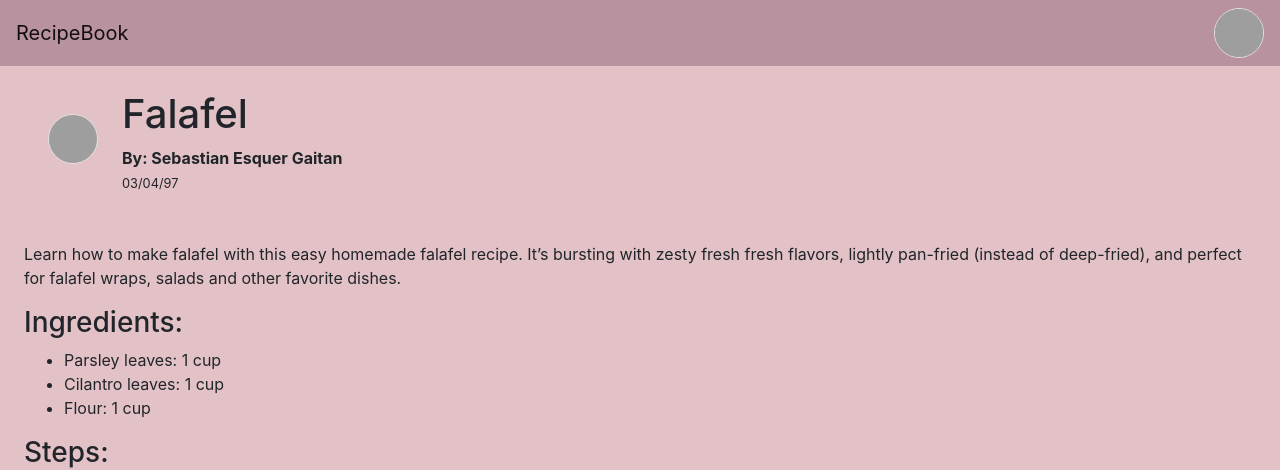
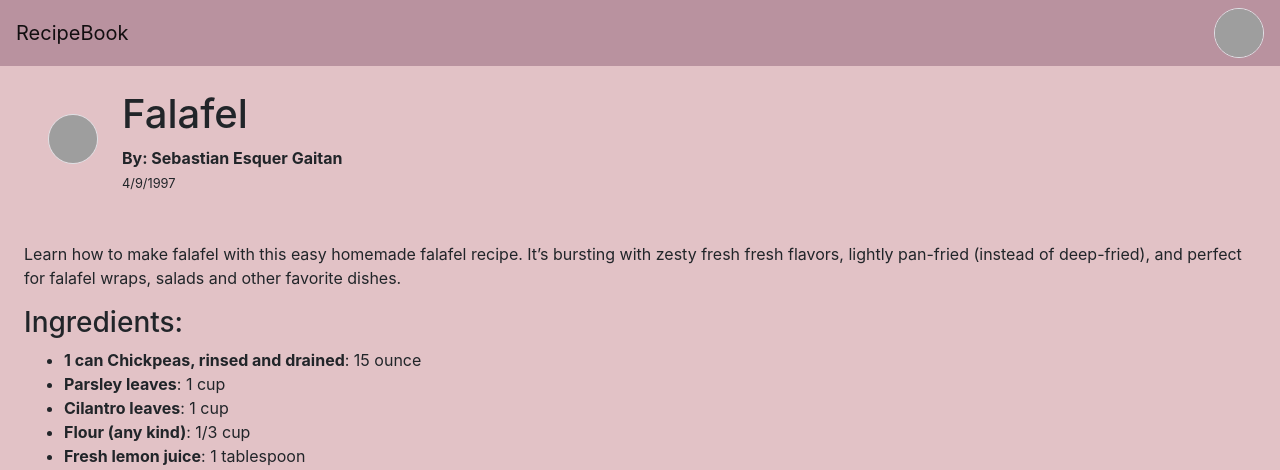
Before and after one commit to eskrr/RecipeBook, a PHP site: page /recipes/show.html in a window 1280 px wide. Shown: the top 470 px of the page. Run offline with PHP 8.4, Linux system fonts and the light colour scheme; grey boxes are pictures that could not be loaded.

Commit message:
Adds recipes show

```diff
--- a/about.html
+++ b/about.html
@@ -7,6 +7,7 @@
 		<script src="https://code.jquery.com/jquery-3.3.1.slim.min.js" integrity="sha384-q8i/X+965DzO0rT7abK41JStQIAqVgRVzpbzo5smXKp4YfRvH+8abtTE1Pi6jizo" crossorigin="anonymous"></script>
 		<script src="https://cdnjs.cloudflare.com/ajax/libs/popper.js/1.14.7/umd/popper.min.js" integrity="sha384-UO2eT0CpHqdSJQ6hJty5KVphtPhzWj9WO1clHTMGa3JDZwrnQq4sF86dIHNDz0W1" crossorigin="anonymous"></script>
 		<script src="https://stackpath.bootstrapcdn.com/bootstrap/4.3.1/js/bootstrap.min.js" integrity="sha384-JjSmVgyd0p3pXB1rRibZUAYoIIy6OrQ6VrjIEaFf/nJGzIxFDsf4x0xIM+B07jRM" crossorigin="anonymous"></script>
+		<script src="https://ajax.googleapis.com/ajax/libs/jquery/3.5.1/jquery.min.js"></script>
 		<title>RecipeBook</title>
 	</head>
 	<body class="bgcolor-secondary">
--- a/css/application.css
+++ b/css/application.css
@@ -11,3 +11,8 @@
 	width: 50px;
 	height: 50px;
 }
+
+.step-image {
+	width: 300px;
+	height: 300px;
+}
--- a/home.html
+++ b/home.html
@@ -7,6 +7,7 @@
 		<script src="https://code.jquery.com/jquery-3.3.1.slim.min.js" integrity="sha384-q8i/X+965DzO0rT7abK41JStQIAqVgRVzpbzo5smXKp4YfRvH+8abtTE1Pi6jizo" crossorigin="anonymous"></script>
 		<script src="https://cdnjs.cloudflare.com/ajax/libs/popper.js/1.14.7/umd/popper.min.js" integrity="sha384-UO2eT0CpHqdSJQ6hJty5KVphtPhzWj9WO1clHTMGa3JDZwrnQq4sF86dIHNDz0W1" crossorigin="anonymous"></script>
 		<script src="https://stackpath.bootstrapcdn.com/bootstrap/4.3.1/js/bootstrap.min.js" integrity="sha384-JjSmVgyd0p3pXB1rRibZUAYoIIy6OrQ6VrjIEaFf/nJGzIxFDsf4x0xIM+B07jRM" crossorigin="anonymous"></script>
+		<script src="https://ajax.googleapis.com/ajax/libs/jquery/3.5.1/jquery.min.js"></script>
 		<title>RecipeBook</title>
 	</head>
 	<body class="bgcolor-secondary">
--- a/log_in.html
+++ b/log_in.html
@@ -7,6 +7,7 @@
 		<script src="https://code.jquery.com/jquery-3.3.1.slim.min.js" integrity="sha384-q8i/X+965DzO0rT7abK41JStQIAqVgRVzpbzo5smXKp4YfRvH+8abtTE1Pi6jizo" crossorigin="anonymous"></script>
 		<script src="https://cdnjs.cloudflare.com/ajax/libs/popper.js/1.14.7/umd/popper.min.js" integrity="sha384-UO2eT0CpHqdSJQ6hJty5KVphtPhzWj9WO1clHTMGa3JDZwrnQq4sF86dIHNDz0W1" crossorigin="anonymous"></script>
 		<script src="https://stackpath.bootstrapcdn.com/bootstrap/4.3.1/js/bootstrap.min.js" integrity="sha384-JjSmVgyd0p3pXB1rRibZUAYoIIy6OrQ6VrjIEaFf/nJGzIxFDsf4x0xIM+B07jRM" crossorigin="anonymous"></script>
+		<script src="https://ajax.googleapis.com/ajax/libs/jquery/3.5.1/jquery.min.js"></script>
 		<title>RecipeBook</title>
 	</head>
 	<body class="bgcolor-secondary">
--- a/recipes/index.html
+++ b/recipes/index.html
@@ -4,6 +4,7 @@
 		<meta charset="UTF-8"/>
 		<link rel="stylesheet" href="../css/application.css">
 		<link rel="stylesheet" href="https://stackpath.bootstrapcdn.com/bootstrap/4.3.1/css/bootstrap.min.css" integrity="sha384-ggOyR0iXCbMQv3Xipma34MD+dH/1fQ784/j6cY/iJTQUOhcWr7x9JvoRxT2MZw1T" crossorigin="anonymous">
+		<script src="https://ajax.googleapis.com/ajax/libs/jquery/3.5.1/jquery.min.js"></script>
 		<title>RecipeBook</title>
 	</head>
 	<body class="bgcolor-secondary">
--- /dev/null
+++ b/recipes/js/show.js
@@ -0,0 +1,70 @@
+$(document).ready(function() {
+	console.log("ready");
+
+  let id = getUrlParameter('id');
+
+  $.ajax('/recipes/recipes.json', {
+    dataType: 'json',
+    type: 'GET',
+    success: function(recipes) {
+      let recipe;
+      if (id) {
+        for (let i = 0; i < recipes.length; i++) {
+          if (id == recipes[i].id) {
+            recipe = recipes[i];
+          }
+        }
+      } else {
+        recipe = recipes[0];
+      }
+
+      $('#recipeName').text(recipe.name);
+      $('#recipeAuthorName').text(recipe.author);
+      $('#recipeDescription').text(recipe.description);
+      $('#recipeCreatedAt').text(parseDate(recipe.created_at));
+
+      $.each(recipe.ingredients, function(index, ingredient) {
+        $('#recipeIngredients').append(
+          `<li><strong>${ingredient.name}</strong>: ${ingredient.quantity} ${ingredient.unit}</li>`
+        );
+      });
+
+      $.each(recipe.steps, function(index, step) {
+        let stepTemplate = $('#stepTemplate');
+        let stepHTML = $($.parseHTML(stepTemplate.html()));
+
+        stepHTML.find('#stepDescription').text(step.description);
+        if (step.image) {
+          stepHTML.find('#stepImage').append(`
+            <img class="step-image border rounded m-4" src="${step.image}">
+          `);
+        }
+
+
+        $('#recipeSteps').append(stepHTML);
+      });
+    }
+  });
+});
+
+var getUrlParameter = function getUrlParameter(sParam) {
+    var sPageURL = window.location.search.substring(1),
+        sURLVariables = sPageURL.split('&'),
+        sParameterName,
+        i;
+
+    for (i = 0; i < sURLVariables.length; i++) {
+        sParameterName = sURLVariables[i].split('=');
+
+        if (sParameterName[0] === sParam) {
+            return typeof sParameterName[1] === undefined ? true : decodeURIComponent(sParameterName[1]);
+        }
+    }
+    return false;
+};
+
+var parseDate = function parseDate(timestamp) {
+  var date = new Date(timestamp * 1000);
+  console.log(date);
+  return `${date.getDate()}/${date.getMonth() + 1}/${date.getFullYear()}`
+}
--- a/recipes/recipes.json
+++ b/recipes/recipes.json
@@ -4,7 +4,9 @@
 		"name": "Falafel",
 		"description": "Learn how to make falafel with this easy homemade falafel recipe.  It’s bursting with zesty fresh fresh flavors, lightly pan-fried (instead of deep-fried), and perfect for falafel wraps, salads and other favorite dishes.",
 		"author": "Sebastian Esquer Gaitan",
-		"ingredientes": [
+		"author_id": 1,
+		"created_at": 873331200,
+		"ingredients": [
 			{
 				"name": "1 can Chickpeas, rinsed and drained",
 				"quantity": "15",
@@ -85,7 +87,9 @@
 		"name": "Souffle Omelette",
 		"description": "The fluffiest omelette you’ll ever try, this luxurious dish is filled with rich cauliflower cheese. We’re sold on this for soufflé omelette brunch, lunch or dinner. Don't forget to screenshot the ingredients list at the bottom before you go shopping!",
 		"author": "Diego del Valle",
-		"ingredientes": [
+		"author_id": 2,
+		"created_at": 1616555767,
+		"ingredients": [
 			{
 				"name": "small cauliflower",
 				"quantity": "1",
@@ -176,6 +180,6 @@
 				"description": "",
 				"image": ""
 			}
-		],
+		]
 	}
 ]
--- a/recipes/show.html
+++ b/recipes/show.html
@@ -2,8 +2,10 @@
 <html>
 	<head>
 		<meta charset="UTF-8"/>
-		<link rel="stylesheet" href="../css/application.css">
+		<link rel="stylesheet" href="/css/application.css">
 		<link rel="stylesheet" href="https://stackpath.bootstrapcdn.com/bootstrap/4.3.1/css/bootstrap.min.css" integrity="sha384-ggOyR0iXCbMQv3Xipma34MD+dH/1fQ784/j6cY/iJTQUOhcWr7x9JvoRxT2MZw1T" crossorigin="anonymous">
+		<script src="https://ajax.googleapis.com/ajax/libs/jquery/3.5.1/jquery.min.js"></script>
+		<script src="js/show.js"></script>
 		<title>RecipeBook</title>
 	</head>
 	<body class="bgcolor-secondary">
@@ -19,35 +21,27 @@
 			<div class="d-flex">
 				<img src="https://cdn.pixabay.com/photo/2015/10/05/22/37/blank-profile-picture-973460_640.png" class="profile-pic border rounded-circle m-4">
 				<div class="">
-					<h1>Falafel</h1>
-					<strong>By: Sebastian Esquer Gaitan</strong><br>
-					<small>03/04/97</small>
+					<h1 id="recipeName"></h1>
+					<strong>By: <span id="recipeAuthorName"></span></strong><br>
+					<small id="recipeCreatedAt"></small>
 				</div>
 			</div>
-			<p class="mt-5">
-				Learn how to make falafel with this easy homemade falafel recipe.  It’s bursting with zesty fresh fresh flavors, lightly pan-fried (instead of deep-fried), and perfect for falafel wraps, salads and other favorite dishes.
-			</p>
+			<p class="mt-5" id="recipeDescription"></p>
 			<h3>Ingredients:</h3>
-			<ul>
-				<li>Parsley leaves: 1 cup</li>
-				<li>Cilantro leaves: 1 cup</li>
-				<li>Flour: 1 cup</li>
+			<ul id="recipeIngredients">
 			</ul>
 			<h3>Steps:</h3>
-			<ol>
-				<div class="d-flex mt-4">
-					<li>
-						Add chickpeas, cilantro, parsley, onion, flour, lemon juice, baking powder, cumin, salt, black pepper and garlic to a food processor.  Pulse until the mixture reaches a coarse crumb texture, stopping partway through to scrape down the sides of the bowl if needed.  Transfer mixture to a sealed container and refrigerate for 1-2 hours or until chilled.
-					</li>
-					<img class="w-25 border rounded" src="https://www.gimmesomeoven.com/wp-content/uploads/2015/04/How-To-Make-Falafel-Recipe-4-1100x1626.jpg">
-				</div>
-				<div class="d-flex mt-4">
-					<li>
-						Lay a large sheet of parchment paper on a work surface.  Using a spoon or a medium cookie scoop, measure out 2 tablespoons of the dough and roll it into a ball with your hands.  Place the ball on the parchment paper, and gently flatten it slightly with your hand so that it is about 1/2-inch thick.  Repeat with the remaining dough until all of the falafel disks are prepared.
-					</li>
-					<img class="w-25 border rounded" src="https://www.gimmesomeoven.com/wp-content/uploads/2015/04/How-To-Make-Falafel-Recipe-6-1100x1650.jpg">
-				</div>
+			<ol id="recipeSteps">
 			</ol>
 		</main>
 	</body>
+	</html>
+	<template id="stepTemplate">
+		<div class="d-flex mt-4">
+			<li id="stepDescription">
+			</li>
+			<div id="stepImage">
+			</div>
+		</div>
+	</template>
 </html>
--- a/user/create.html
+++ b/user/create.html
@@ -7,6 +7,7 @@
 		<script src="https://code.jquery.com/jquery-3.3.1.slim.min.js" integrity="sha384-q8i/X+965DzO0rT7abK41JStQIAqVgRVzpbzo5smXKp4YfRvH+8abtTE1Pi6jizo" crossorigin="anonymous"></script>
 		<script src="https://cdnjs.cloudflare.com/ajax/libs/popper.js/1.14.7/umd/popper.min.js" integrity="sha384-UO2eT0CpHqdSJQ6hJty5KVphtPhzWj9WO1clHTMGa3JDZwrnQq4sF86dIHNDz0W1" crossorigin="anonymous"></script>
 		<script src="https://stackpath.bootstrapcdn.com/bootstrap/4.3.1/js/bootstrap.min.js" integrity="sha384-JjSmVgyd0p3pXB1rRibZUAYoIIy6OrQ6VrjIEaFf/nJGzIxFDsf4x0xIM+B07jRM" crossorigin="anonymous"></script>
+		<script src="https://ajax.googleapis.com/ajax/libs/jquery/3.5.1/jquery.min.js"></script>
 		<title>RecipeBook</title>
 	</head>
 	<body class="bgcolor-secondary">
--- a/user/show.html
+++ b/user/show.html
@@ -4,6 +4,7 @@
 		<meta charset="UTF-8"/>
 		<link rel="stylesheet" href="../css/application.css">
 		<link rel="stylesheet" href="https://stackpath.bootstrapcdn.com/bootstrap/4.3.1/css/bootstrap.min.css" integrity="sha384-ggOyR0iXCbMQv3Xipma34MD+dH/1fQ784/j6cY/iJTQUOhcWr7x9JvoRxT2MZw1T" crossorigin="anonymous">
+		<script src="https://ajax.googleapis.com/ajax/libs/jquery/3.5.1/jquery.min.js"></script>
 		<title>RecipeBook</title>
 	</head>
 	<body class="bgcolor-secondary">
```
